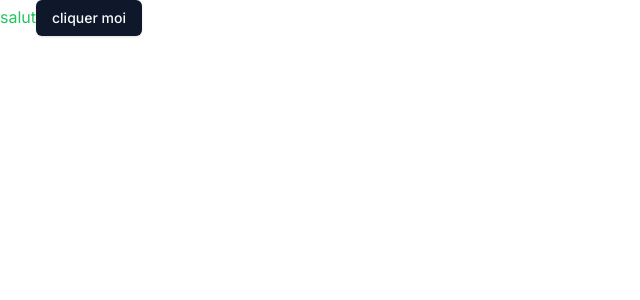
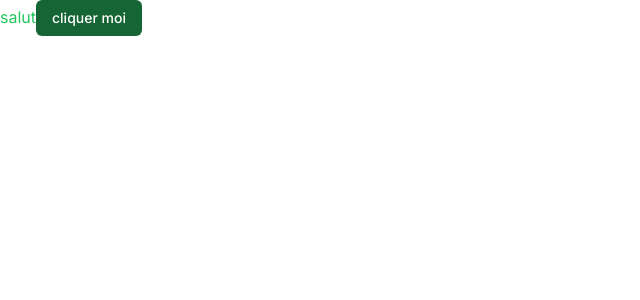
Before and after one commit to lapinRagnar/next-auth-advanced-2024, a Next.js app: page / in a window 1280 px wide. Shown: the top 300 px of the page, without its empty margins (0-640 px from the left). Built offline with nearby package versions, Linux system fonts and the light colour scheme.

Commit message:
creer une variante de mon bouton

```diff
--- a/app/page.tsx
+++ b/app/page.tsx
@@ -5,7 +5,9 @@ export default function Home() {
   return (
     <div className="text-green-500">
       salut
-      <Button>
+      <Button
+        variant={"maVariante"}
+      >
         cliquer moi
       </Button>
     </div>
--- a/components/ui/button.tsx
+++ b/components/ui/button.tsx
@@ -19,6 +19,7 @@ const buttonVariants = cva(
           "bg-secondary text-secondary-foreground shadow-sm hover:bg-secondary/80",
         ghost: "hover:bg-accent hover:text-accent-foreground",
         link: "text-primary underline-offset-4 hover:underline",
+        maVariante: "bg-green-800 text-white"
       },
       size: {
         default: "h-9 px-4 py-2",
```
